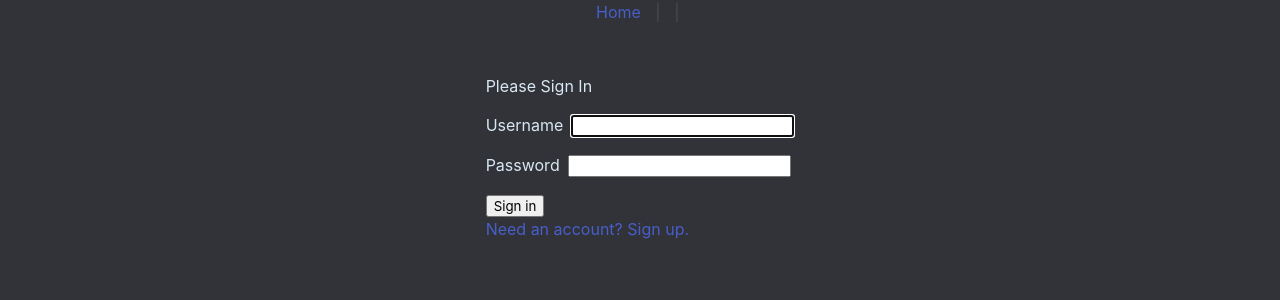
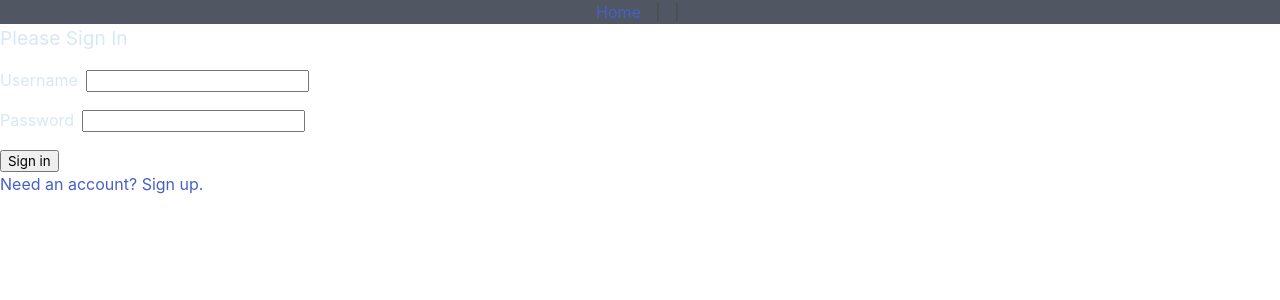
Before and after one commit to LaurenB773/java-finalcapstone-team1, a Vue app in the folder vue/: page /login in a window 1280 px wide. Shown: the top 300 px of the page. Built offline with nearby package versions, Linux system fonts and the light colour scheme.

Commit message:
more css

```diff
--- a/vue/css/TeColors.css
+++ b/vue/css/TeColors.css
@@ -1,3 +1,7 @@
+@tailwind base;
+@tailwind components;
+@tailwind utilities;
+
 :root {
     --color-blue: hsl(198, 100%, 46.7%);
     --color-grey: hsl(218, 10%, 34.9%);
--- a/vue/package.json
+++ b/vue/package.json
@@ -12,16 +12,16 @@
   "dependencies": {
     "axios": "^0.21.4",
     "vue": "^3.3.4",
-    "vuex": "^4.1.0",
-    "vue-router": "^4.2.1"
+    "vue-router": "^4.2.1",
+    "vuex": "^4.1.0"
   },
   "devDependencies": {
     "@vitejs/plugin-vue": "^3.2.0",
-    "vite": "^3.2.7",
     "eslint": "^8.42.0",
     "eslint-import-resolver-alias": "^1.1.2",
     "eslint-plugin-import": "^2.27.5",
     "eslint-plugin-vue": "^7.20.0",
+    "vite": "^3.2.7",
     "vue-eslint-parser": "^9.3.0"
   }
 }
--- a/vue/src/App.vue
+++ b/vue/src/App.vue
@@ -4,17 +4,24 @@
       <router-link v-bind:to="{ name: 'home' }">Home</router-link>&nbsp;|&nbsp;
       <router-link v-bind:to="{ name: 'logout' }" v-if="this.$store.state.token != ''">Logout</router-link>&nbsp;|&nbsp;
       <router-link v-bind:to="{ name: 'profile' }" v-if="this.$store.state.token != ''">Profile</router-link>
-
     </div>
     <router-view />
   </div>
+
+  <link rel="preconnect" href="https://fonts.googleapis.com">
+  <link rel="preconnect" href="https://fonts.gstatic.com" crossorigin>
+  <link
+    href="https://fonts.googleapis.com/css2?family=DM+Sans:ital,opsz,wght@0,9..40,100..1000;1,9..40,100..1000&display=swap"
+    rel="stylesheet">
 </template>
 
 <style>
-html {
-  background-color: rgb(50, 50, 57);
-}
+/* html {
+  background-color: black;
+} */
 #nav {
+  background-color: hsl(218, 10%, 34.9%);
+
   display: flex;
   gap: 10px;
   justify-content: center;
--- a/vue/src/views/LoginView.vue
+++ b/vue/src/views/LoginView.vue
@@ -1,5 +1,5 @@
 <template>
-    <div class="container" id="login">
+  <div id="login">
     <form v-on:submit.prevent="login">
       <h1 id="sign-in">Please Sign In</h1>
       <div role="alert" v-if="invalidCredentials">
@@ -63,13 +63,20 @@ export default {
 
 <style scoped>
 .container {
+  width: fit-content;
+  padding: 15px;
+  box-shadow: 2px 2px 4px rgba(0, 0, 0, 0.4);
+  border-radius: 10px;
   display: flex;
   justify-content: center;
   align-items: center;
-  padding-top: 50px;
+  margin-top: 50px;
 }
 .form-input-group {
   margin-bottom: 1rem;
+}
+.form-input-group input {
+  outline: none;
 }
 
 label {
@@ -78,6 +85,7 @@ label {
 
 #sign-in {
   color: hsl(202, 49%, 89.8%);
+  font-size: larger;
   padding-bottom: 15px;
 }
 
```
Also changed, not shown: vue/index.html (+7 -3 lines), 1 other file (tests, documents, lock files or other folders). Lines whose indentation alone changed are shown as unchanged.
